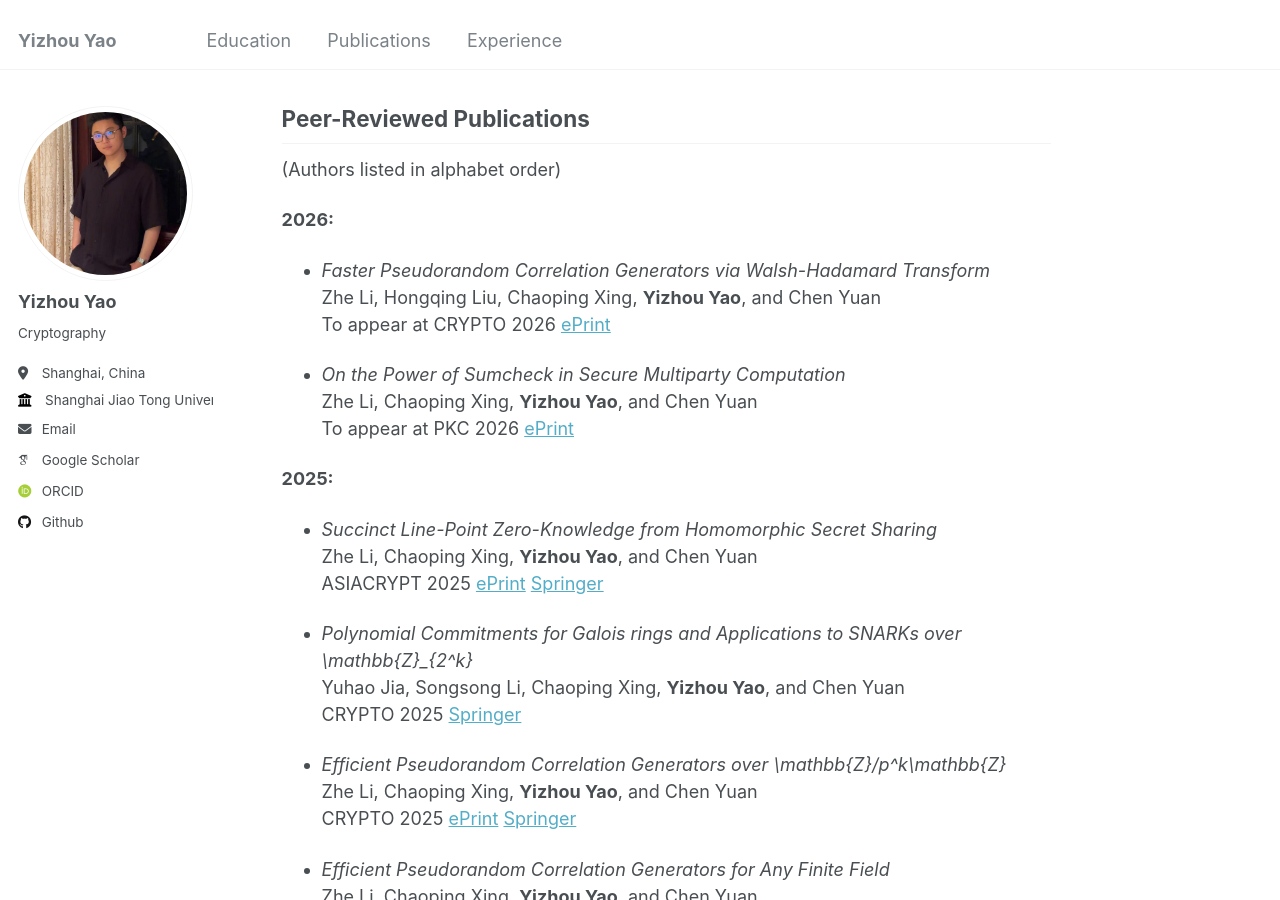
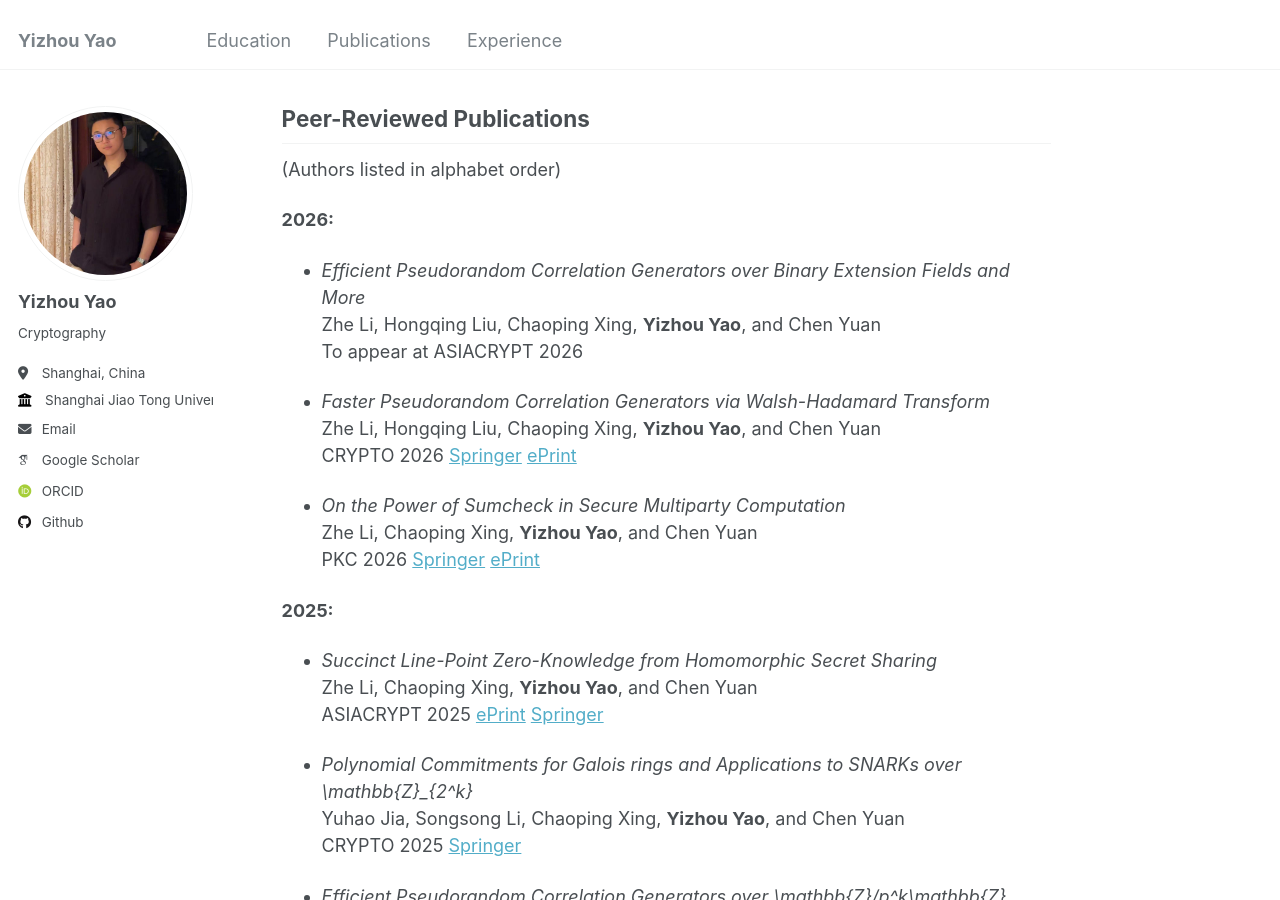
Before and after one commit to sjtu-YizhouYao/sjtu-YizhouYao.github.io, a Jekyll site: the page built from _pages/about.md, in a window 1280 px wide and 900 px high, scrolled down 561 px. Built offline with Jekyll 4.4.1, drawn with Linux system fonts in a browser that asks for light colours; some web fonts are replaced.

Commit message:
Update about.md

```diff
--- a/_pages/about.md
+++ b/_pages/about.md
@@ -25,13 +25,17 @@ I am a Ph.D. candidate at the Shanghai Jiao Tong University (2021- now), fortuna
 (Authors listed in alphabet order)
 
 **2026:**
+- *Efficient Pseudorandom Correlation Generators over Binary Extension Fields and More*
+  Zhe Li, Hongqing Liu, Chaoping Xing, **Yizhou Yao**, and Chen Yuan
+  To appear at ASIACRYPT 2026
+
 - *Faster Pseudorandom Correlation Generators via Walsh-Hadamard Transform*
   Zhe Li, Hongqing Liu, Chaoping Xing, **Yizhou Yao**, and Chen Yuan
-  To appear at CRYPTO 2026 [ePrint](https://eprint.iacr.org/2026/196)
+  CRYPTO 2026 [Springer](https://link.springer.com/chapter/10.1007/978-3-032-35418-1_14) [ePrint](https://eprint.iacr.org/2026/196)
 
 - *On the Power of Sumcheck in Secure Multiparty Computation*
   Zhe Li, Chaoping Xing, **Yizhou Yao**, and Chen Yuan
-  To appear at PKC 2026 [ePrint](https://eprint.iacr.org/2025/177)
+  PKC 2026 [Springer](https://link.springer.com/chapter/10.1007/978-3-032-26734-4_9) [ePrint](https://eprint.iacr.org/2025/177)
 
 **2025:**
 - *Succinct Line-Point Zero-Knowledge from Homomorphic Secret Sharing*
```
